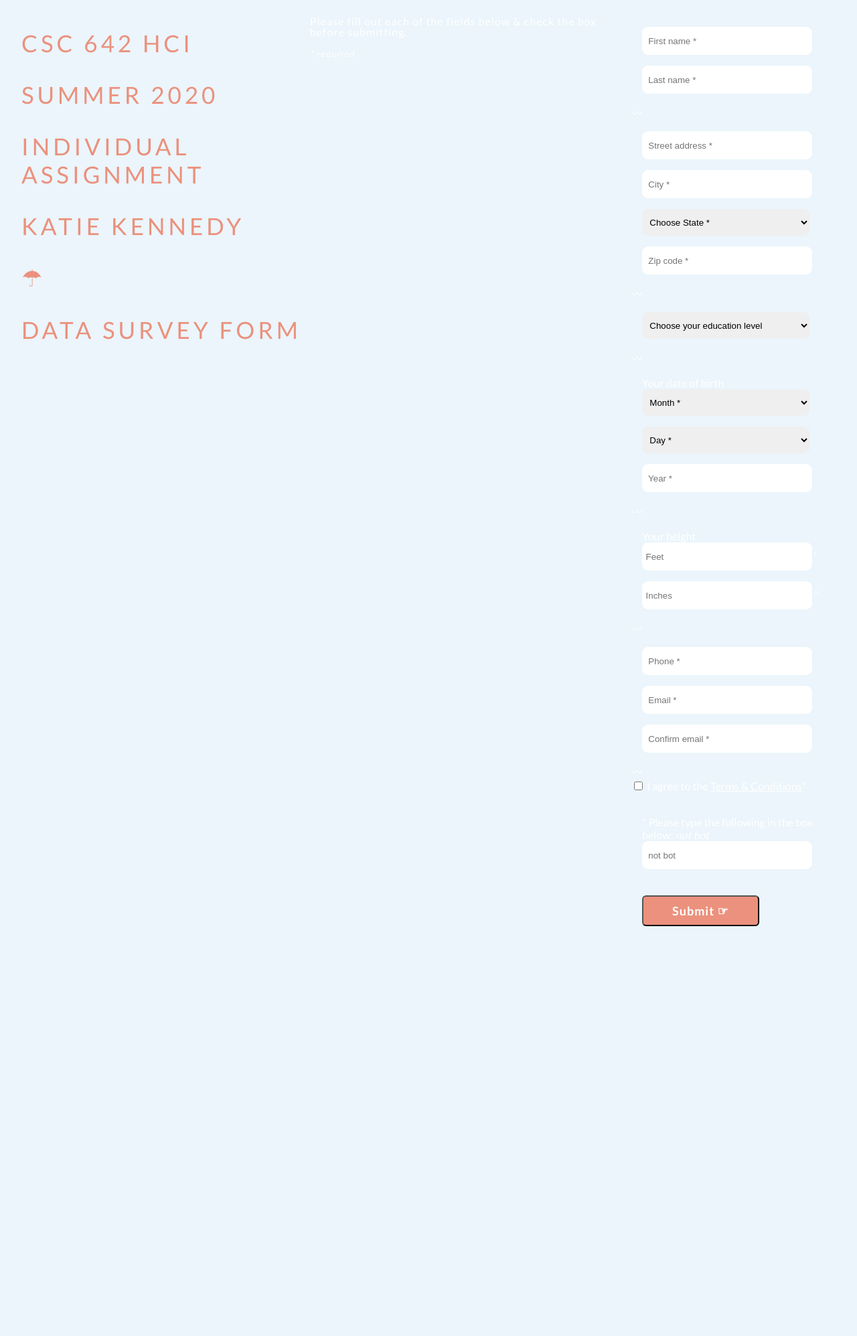
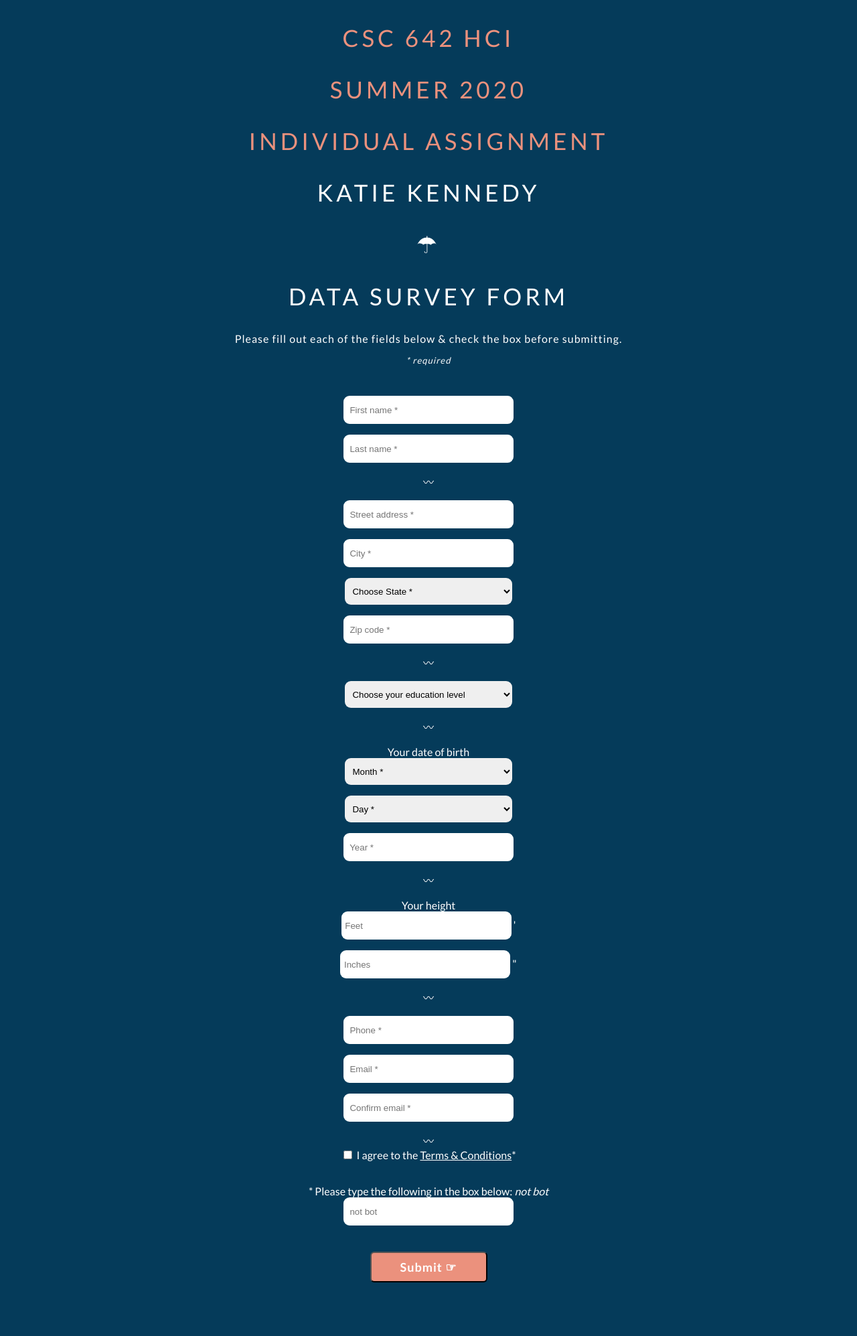
Before and after one commit to kkennedy41/CSC642-HCI-Form-Project, a Flask app: page / in a window 1280 px wide. Shown: the whole page at 67% size. Before the commit the page ends 1383 px from the top, so only its background shows below. Run offline with Flask 2, Linux system fonts and the light colour scheme.

Commit message:
formatting css

```diff
--- a/static/styles.css
+++ b/static/styles.css
@@ -1,13 +1,11 @@
 body {
-  background:	#EBF5FB;
+  background:	#053b5a;
   color: white;
   font-family: 'Lato', sans-serif;
-  display:flex;
+  text-align: center;
   flex: auto;
   justify-items: center;
   margin-bottom: 3em;
-  text-justify: center;
-  margin-left: 2em;
 }
 
 form {
--- a/templates/index.html
+++ b/templates/index.html
@@ -5,6 +5,7 @@
   <meta charset='utf-8'>
   <title>Data Survey by K.Kennedy</title>
   <link href='https://fonts.googleapis.com/css?family=Lato:400,700' rel='stylesheet' type='text/css'>
+  <meta name="viewport" content="width=device-width, initial-scale=1">
   <link href='../static/styles.css' rel='stylesheet' type='text/css'>
   <link rel='icon' href='../static/favicon.png'>
 </head>
@@ -14,9 +15,9 @@
     <p class='topheader'>CSC 642 HCI</p>
     <p class='topheader'>Summer 2020</p>
     <p class='topheader'>Individual Assignment</p>
-    <p class='topheader'>Katie Kennedy</p>
-    <p class='topheader'>&#9730;</p>
-    <p class='topheader'>Data Survey Form</p>
+    <p class=''>Katie Kennedy</p>
+    <p class=''>&#9730;</p>
+    <p class=''>Data Survey Form</p>
   </div>
 
   <div class='description'>
```
